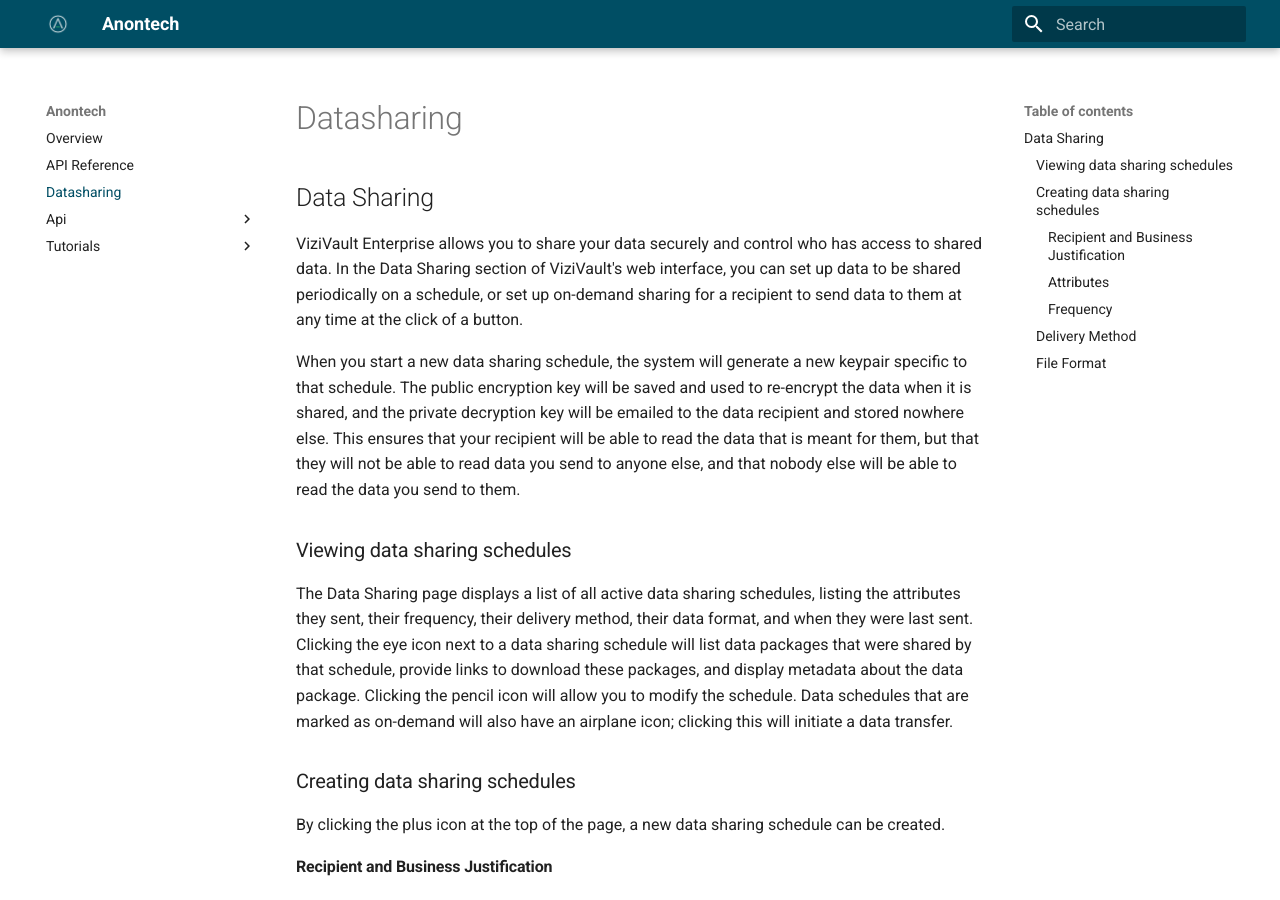
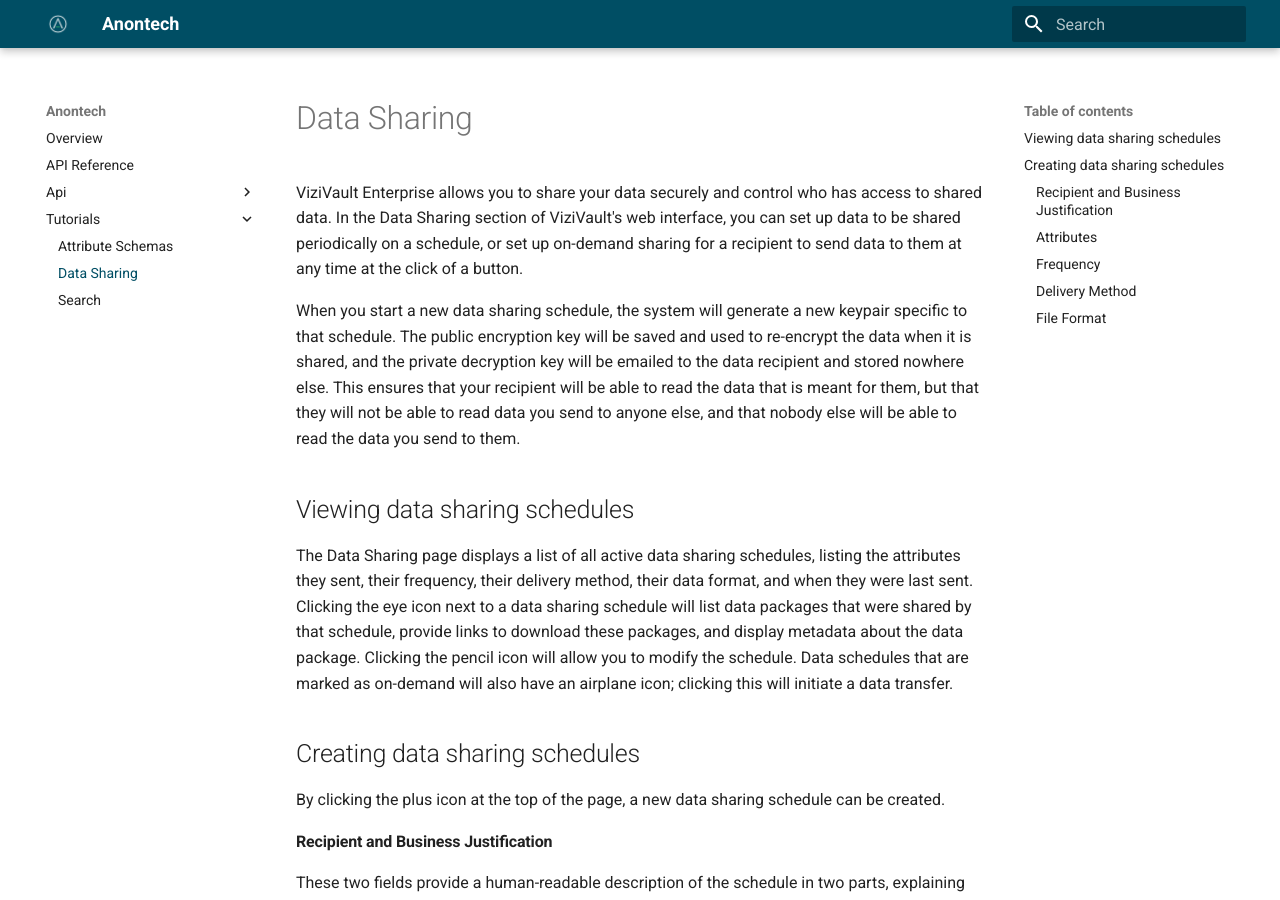
Before and after one commit to anontechnology/documentation, an MkDocs documentation site: the page built from docs/tutorials/datasharing.md, in a window 1280 px wide and 900 px high. Built offline with MkDocs 1.6.1 and Material for MkDocs 9.7.7, drawn with Linux system fonts in a browser that asks for light colours.

```diff
--- a/docs/datasharing.md
+++ b/docs/tutorials/datasharing.md
@@ -1,14 +1,14 @@
-## Data Sharing
+# Data Sharing
 
 ViziVault Enterprise allows you to share your data securely and control who has access to shared data. In the Data Sharing section of ViziVault's web interface, you can set up data to be shared periodically on a schedule, or set up on-demand sharing for a recipient to send data to them at any time at the click of a button.
 
 When you start a new data sharing schedule, the system will generate a new keypair specific to that schedule. The public encryption key will be saved and used to re-encrypt the data when it is shared, and the private decryption key will be emailed to the data recipient and stored nowhere else. This ensures that your recipient will be able to read the data that is meant for them, but that they will not be able to read data you send to anyone else, and that nobody else will be able to read the data you send to them.
 
-### Viewing data sharing schedules
+## Viewing data sharing schedules
 
 The Data Sharing page displays a list of all active data sharing schedules, listing the attributes they sent, their frequency, their delivery method, their data format, and when they were last sent. Clicking the eye icon next to a data sharing schedule will list data packages that were shared by that schedule, provide links to download these packages, and display metadata about the data package. Clicking the pencil icon will allow you to modify the schedule. Data schedules that are marked as on-demand will also have an airplane icon; clicking this will initiate a data transfer.
 
-### Creating data sharing schedules
+## Creating data sharing schedules
 
 By clicking the plus icon at the top of the page, a new data sharing schedule can be created.
 
@@ -24,7 +24,7 @@ This field allows you to specify what data will be shared by entering a list of
 
 Specifies how often data wlll be sent: once per hour, once per day, once per week, once per month, once per quarter, once per year, or on demand. If "on demand" is selected, the schedule will not send data automatically; instead, an icon of a paper airplane will appear next to this schedule on the list of data sharing schedules, and clicking the airplane icon will share this data.
 
-### Delivery Method
+#### Delivery Method
 
 Specifies how the data will be transmitted. Options include "file download" and "email".
 
@@ -32,6 +32,6 @@ If "file download" is selected, the data will be packaged into files that are st
 
 If "email" is selected, the user will be prompted to enter an email address and a subject line. Whenever this schedule creates a data sharing package, it will be sent to the specified email address as an attachment in an email with the specified subject line.
 
-### File Format
+#### File Format
 
 Specifies what file type the exported data package will be. By default, this is a CSV file; other options include JSON and XML.
```
Also changed, not shown: docs/tutorials/attribute-schemas.md (+2 -3 lines).
